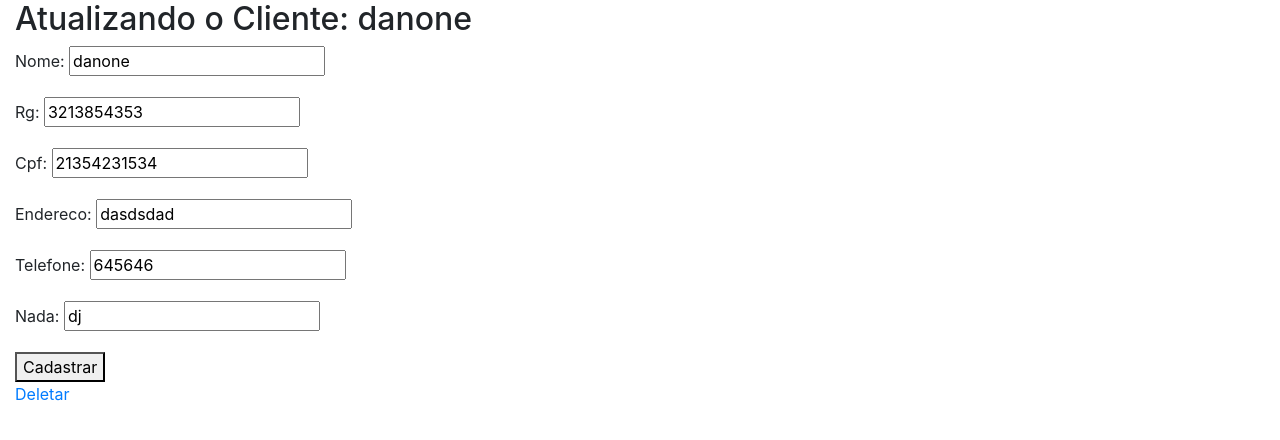
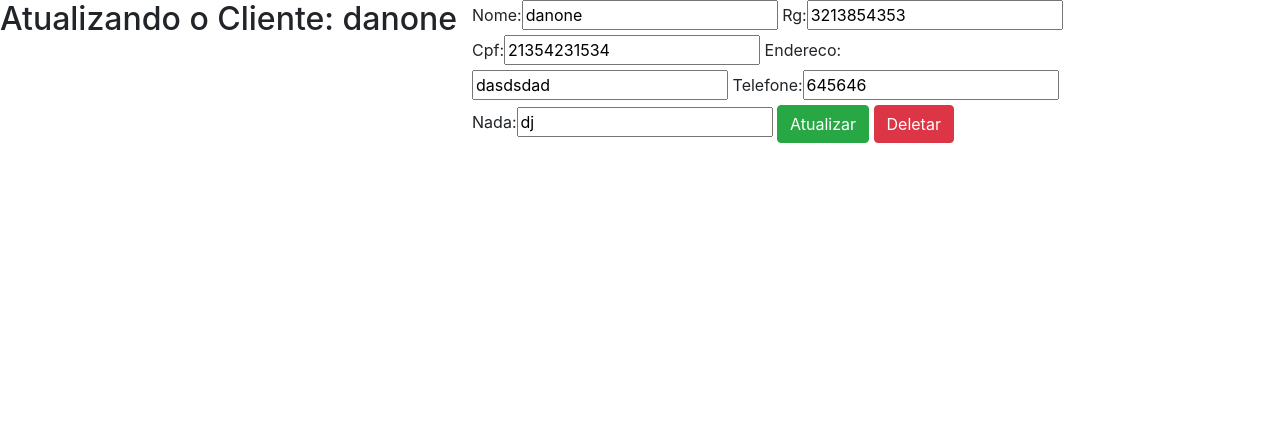
Before and after one commit to denilsonxds/SisRoupas3, a Django app: a page that uses cadastro/templates/cadastro/update_cliente.html in a window 1280 px wide. Shown: the top 440 px of the page. Run offline with Django 3.2, Linux system fonts and the light colour scheme; data comes from the database, SQL or seed files in the repository; both versions use the stored data as it was after the commit; parts of the project's set-up code (start-up, migrations or seed data) failed here and were passed over; some libraries are stand-ins or nearby versions.

Commit message:
atualizando html

```diff
--- a/Sisroupas/settings.py
+++ b/Sisroupas/settings.py
@@ -27,6 +27,7 @@ INSTALLED_APPS = [
     'django.contrib.sessions',
     'django.contrib.messages',
     'django.contrib.staticfiles',
+    'bootstrapform',
     'cadastro',
     'financeiro'
 ]
--- a/cadastro/models.py
+++ b/cadastro/models.py
@@ -55,6 +55,7 @@ class Roupa(models.Model):
     tipo_roupa = models.ForeignKey(TipoRoupa, on_delete="CASCADE")
     sessao = models.ForeignKey(Sessao, on_delete='CASCADE')
     qtd_estoque = models.IntegerField(default=0)
+    img_roupa = models.ImageField(width_field=10,height_field=10, blank=True, null=True)
     disponivel = False
 
     def disponibilidade(self):
--- a/cadastro/templates/cadastro/delete_confirm.html
+++ b/cadastro/templates/cadastro/delete_confirm.html
@@ -6,7 +6,7 @@
 
 <form method='POST'>
     {% csrf_token %}
-    <button type="submit">Deletar</button>
+    <button type="submit" class="btn btn-danger">Deletar</button>
 
 </form>
 
--- a/cadastro/templates/cadastro/lista_funcionarios.html
+++ b/cadastro/templates/cadastro/lista_funcionarios.html
@@ -18,7 +18,7 @@
 
     {{ form.as_p }}
 
-    <button type="submit">Cadastrar</button>
+    <button type="submit" class="btn btn-success">Cadastrar</button>
 </form>
 
  {% endblock main %}
--- a/cadastro/templates/cadastro/update_cliente.html
+++ b/cadastro/templates/cadastro/update_cliente.html
@@ -1,18 +1,24 @@
 {% extends 'base.html' %}
-
+{% load bootstrap %}
 
 {% block main %}
 
-<h2>Atualizando o Cliente: {{ cliente }}</h2>
 
-<form action="{% url 'cadastro_cliente_update' cliente.id %}" method="POST">
-        {% csrf_token %}
 
-        {{ form.as_p }}
+<div class="row">
+        <h2>Atualizando o Cliente: {{ cliente }}</h2>
+        <div class="col-6">
+                <form action="{% url 'cadastro_cliente_update' cliente.id %}" method="POST">
+                        {% csrf_token %}
 
-        <button type="submit"> Cadastrar </button>
-</form>
+                        {{ form|bootstrap }}
 
-<a href="{% url 'cadastro_cliente_delete' cliente.id %}">Deletar</a>
+                        <button type="submit" class="btn btn-success"> Atualizar </button>
+                        <a href="{% url 'cadastro_cliente_delete' cliente.id %}"
+                         class="btn btn-danger">Deletar</a>
+                </form>
+        </div>
+</div>
+
 
 {% endblock main %}
--- a/requirements-dev.txt
+++ b/requirements-dev.txt
@@ -5,3 +5,4 @@ python-decouple==3.3
 pytz==2019.3
 sqlparse==0.3.0
 static3==0.7.0
+django-bootstrap-form
```
Also changed, not shown: cadastro/templates/cadastro/lista_clientes.html (+4 -4 lines), cadastro/migrations/0003_roupa_img_roupa.py (added), db.sqlite3.
